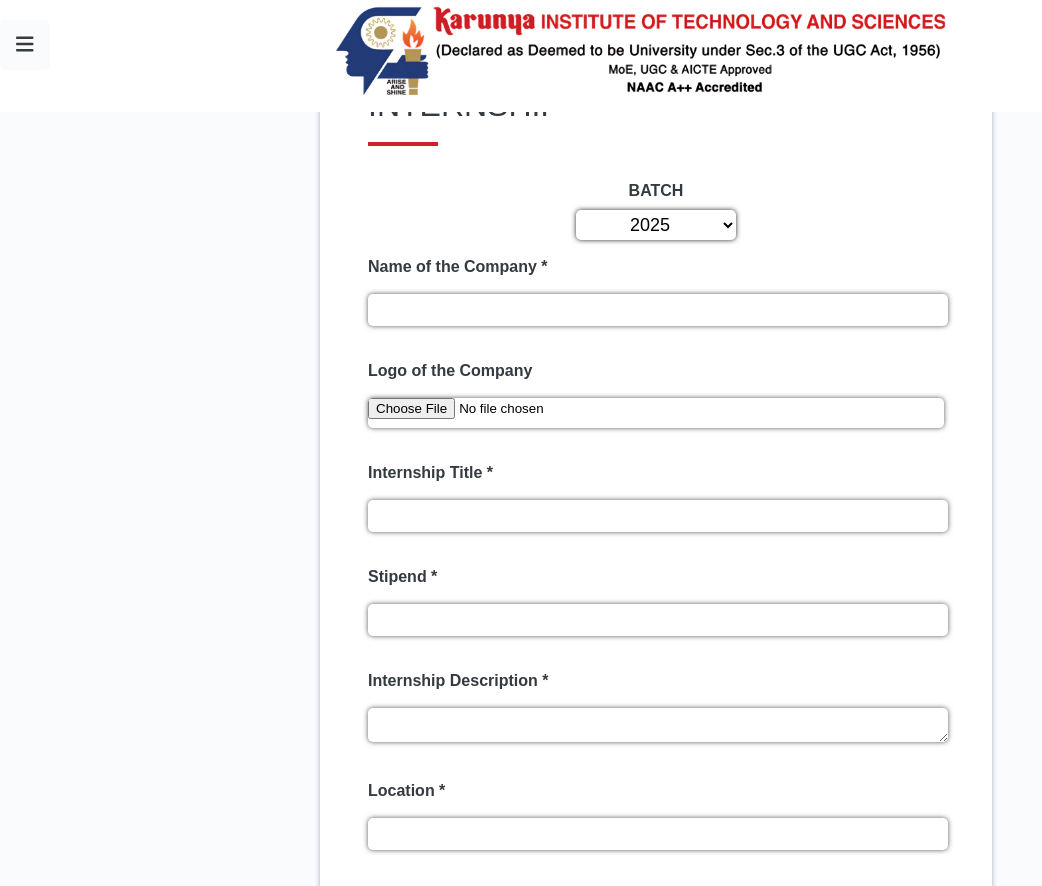
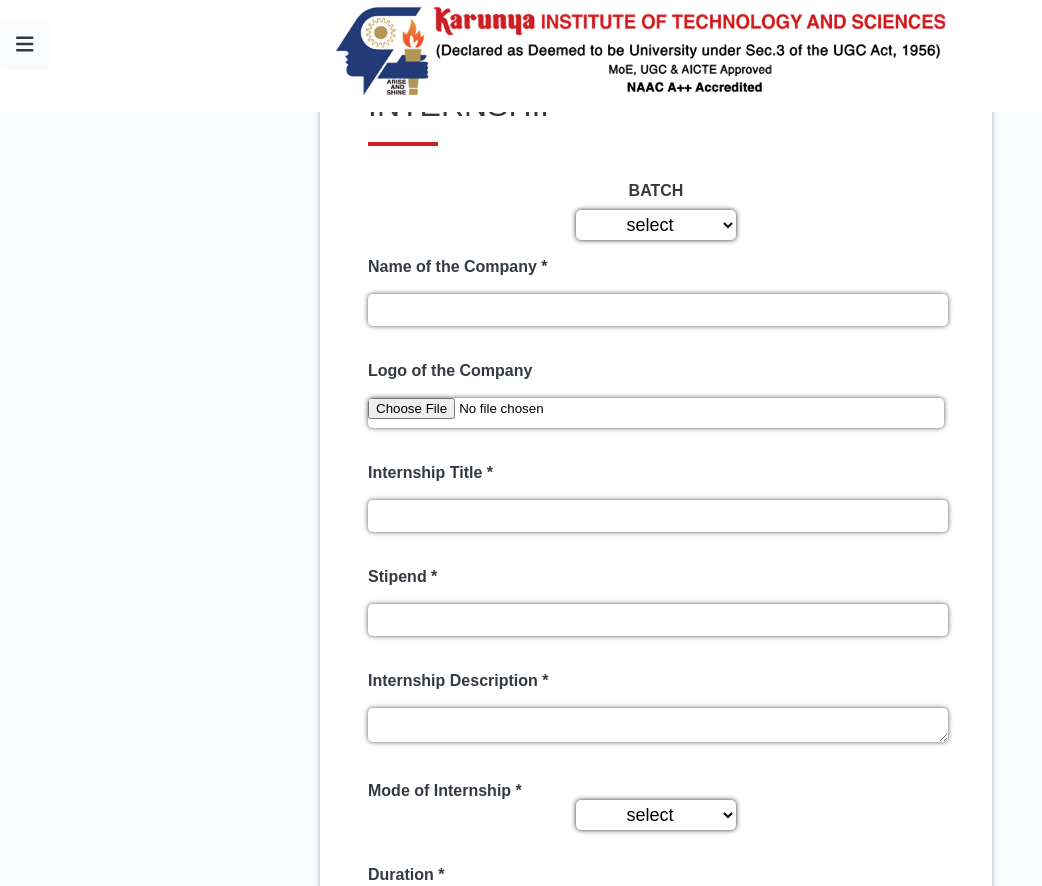
Before and after one commit to nick8055/Spectra-Web-Portal, a React (Create React App) app: page /internships in a window 1280 px wide. Shown: the top 886 px of the page, without its empty margins (0-1042 px from the left). Built offline with nearby package versions, Linux system fonts and the light colour scheme.

Commit message:
Update internship.js

```diff
--- a/src/pages/internships/internship.js
+++ b/src/pages/internships/internship.js
@@ -1,12 +1,80 @@
-import React from 'react';
+import React, { useState } from 'react';
 import './internship.css';
 
 function Internship(){
     const currentyear = new Date().getFullYear();
+    const [Location, setLocation] = useState(false)
+
+    const [formData, setFormData] = useState({
+        batch: '',
+  internship_company_name: '',
+  internship_job_position: '',
+  internship_stipend: '',
+  internship_description: '',
+  internship_mode: '',
+  internship_location: '',
+  internship_duration:'',
+  internship_deadline: '',
+  internship_application_link: '',
+    });
+
+    function selection(event) {
+        if (event.target.value === 'Onsite') {
+            setLocation(true);
+        } else {
+            setLocation(false);
+        }
+    }
+
+    const handleSubmit = async (event) => {
+        event.preventDefault();
+
+        try {
+            const response = await fetch('http://localhost:5000/api/internships', {
+                method: 'POST',
+                headers: {
+                    'Content-Type': 'application/json',
+                },
+                body: JSON.stringify(formData),
+            });
+
+            if (response.ok) {
+                console.log('Internship details submitted successfully!');
+                setFormData({
+                    batch: '',
+                    internship_company_name: '',
+                    internship_job_position: '',
+                    internship_stipend: '',
+                    internship_description: '',
+                    internship_mode: '',
+                    internship_location: '',
+                    internship_duration:'',
+                    internship_deadline: '',
+                    internship_application_link: '',
+                });
+                window.alert('Internship details submitted successfully!');
+            } else {
+                console.error('Failed to submit Internship details.');
+                window.alert('Failed to submit Internship details.');
+            }
+        } catch (error) {
+            console.error('Error:', error);
+            window.alert('Error: Failed to submit Internship details.');
+        }
+    };
+
+
+    const handleChange = (event) => {
+        const { id, value } = event.target;
+        setFormData((prevData) => ({
+            ...prevData,
+            [id]: value,
+        }));
+    };
 
     return(
         <div className='form-container'>
-            <form>
+            <form onSubmit={handleSubmit}>
 
                <h1 className='form-title'>INTERNSHIP</h1><br/>
                <div className='title-border-container'>
@@ -15,7 +83,8 @@ function Internship(){
                <br/><br/>
 
                <label className='batch-label'>BATCH</label>
-               <select class='form-select'>
+               <select class='form-select' id='batch' value={formData.batch} onChange={handleChange}>
+               <option value='select'>select</option>
                    <option value={currentyear + 1}>{currentyear + 1}</option>
                    <option value={currentyear + 1}>{currentyear + 2}</option>
                </select>
@@ -23,46 +92,54 @@ function Internship(){
 
                <label>Name of the Company *</label>
                <br/><br/>
-               <input className="form-control" id='company-name' type="text" required/>
+               <input className="form-control" id='internship_company_name' type="text" value={formData.internship_company_name} onChange={handleChange} required/>
                <br/><br/><br/>
 
                <label>Logo of the Company</label>
                <br/><br/>
-               <input className="form-control" type='file'></input>
+               <input className="form-control" type='file' id='internship_company_logo'></input>
                <br/><br/><br/>
 
                <label>Internship Title *</label>
                <br/><br/>
-               <input className="form-control" type='text' id='job-position' required></input>
+               <input className="form-control" type='text' id='internship_job_position' value={formData.internship_job_position} onChange={handleChange} required></input>
                <br/><br/> <br/>
 
                <label>Stipend *</label>
                <br/><br/>
-               <input className="form-control" type='text' id='salary' required></input>
+               <input className="form-control" type='text' id='internship_stipend' value={formData.internship_stipend} onChange={handleChange} required></input>
                <br/><br/><br/>
 
                <label>Internship Description *</label>
                <br/><br/>
-               <textarea className="form-control" id='skills-required' required></textarea>
+               <textarea className="form-control" id='internship_description' value={formData.internship_description} onChange={handleChange} required></textarea>
                <br/><br/><br/>
 
-               <label>Location *</label>
-               <br/><br/>
-               <input className="form-control" type='text' id='eligibility' required></input>
-               <br/><br/><br/>
+               <label>Mode of Internship *</label><br/>
+                <select class='form-select' id='internship_mode' value={formData.internship_mode} onChange={(e) => {handleChange(e); selection(e);}}>
+                    <option value='select'>select</option>
+                    <option value='Remote'>Remote</option>
+                    <option value='Onsite'>On-site</option>
+                </select><br/><br/><br/>
+
+                {Location && (<><label for='internship_location'>Location</label><br/><br/>
+                <input type='text' value={formData.internship_location} onChange={handleChange} id='internship_location' class='form-control'></input><br></br><br/><br/></>)}
+
+                <label>Duration *</label><br/><br/>
+                <input class="form-control" type='text' id='internship_duration' value={formData.internship_duration} onChange={handleChange} required></input><br/><br/><br/>
 
                <label>Application Deadline *</label>
                <br/><br/>
-               <input class="form-control" type='date' id='deadline' required></input>
+               <input class="form-control" type='date' id='internship_deadline' value={formData.internship_deadline} onChange={handleChange} required></input>
                <br/><br/><br/>
 
                <label>Application Link</label>
                <br/><br/>
-               <input className="form-control" type='text' id='link'></input>
+               <input className="form-control" type='text' id='internship_application_link' value={formData.internship_application_link} onChange={handleChange}></input>
                <br/><br/><br/>
 
                <div className='button-container'>
-                    <button className="btn btn-primary btn-sm" type='submit' id='career-post'>Post</button>
+                    <button className="btn btn-primary btn-sm" type='submit' id='internship-post'>Post</button>
                </div>
                <br/><br/>
 
```
